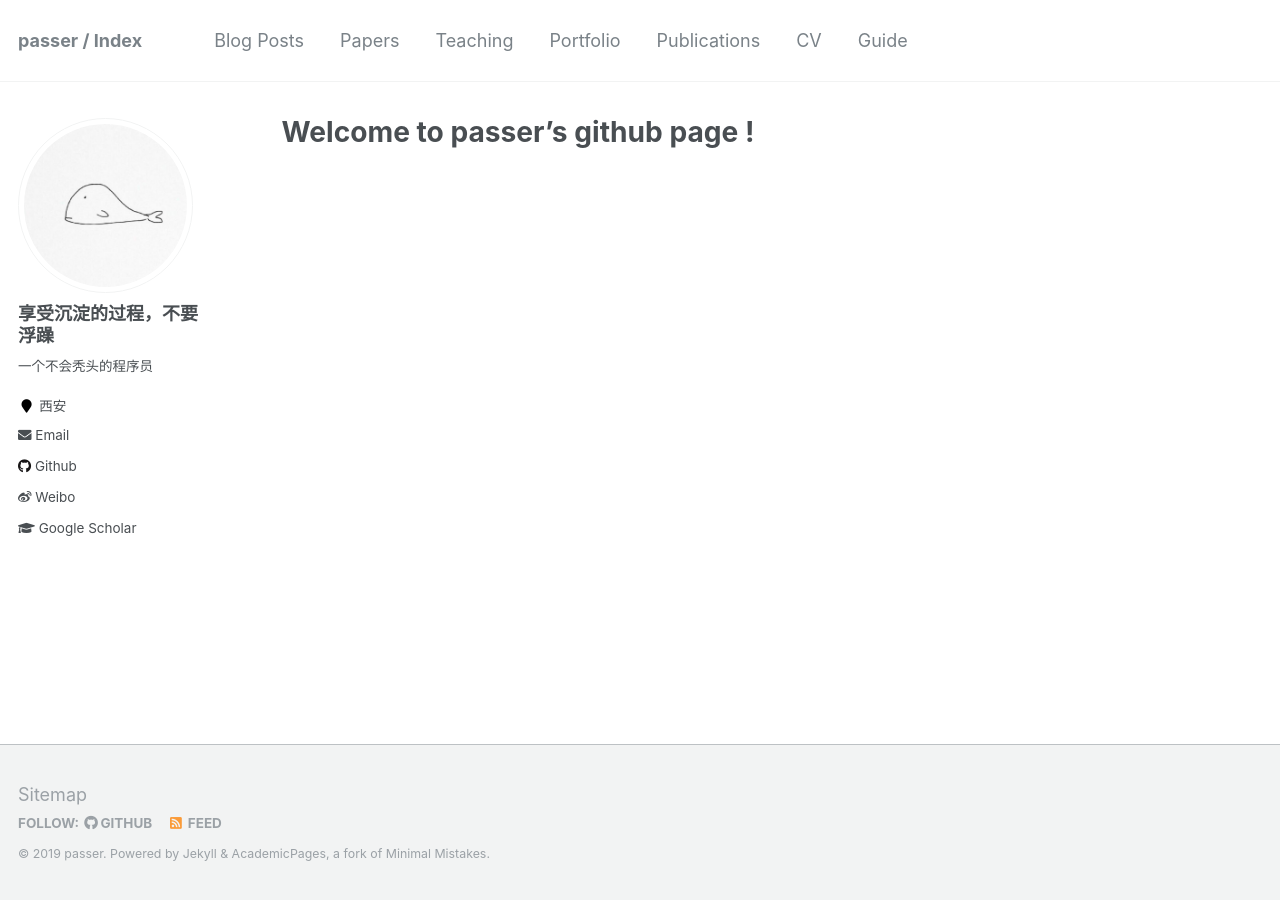
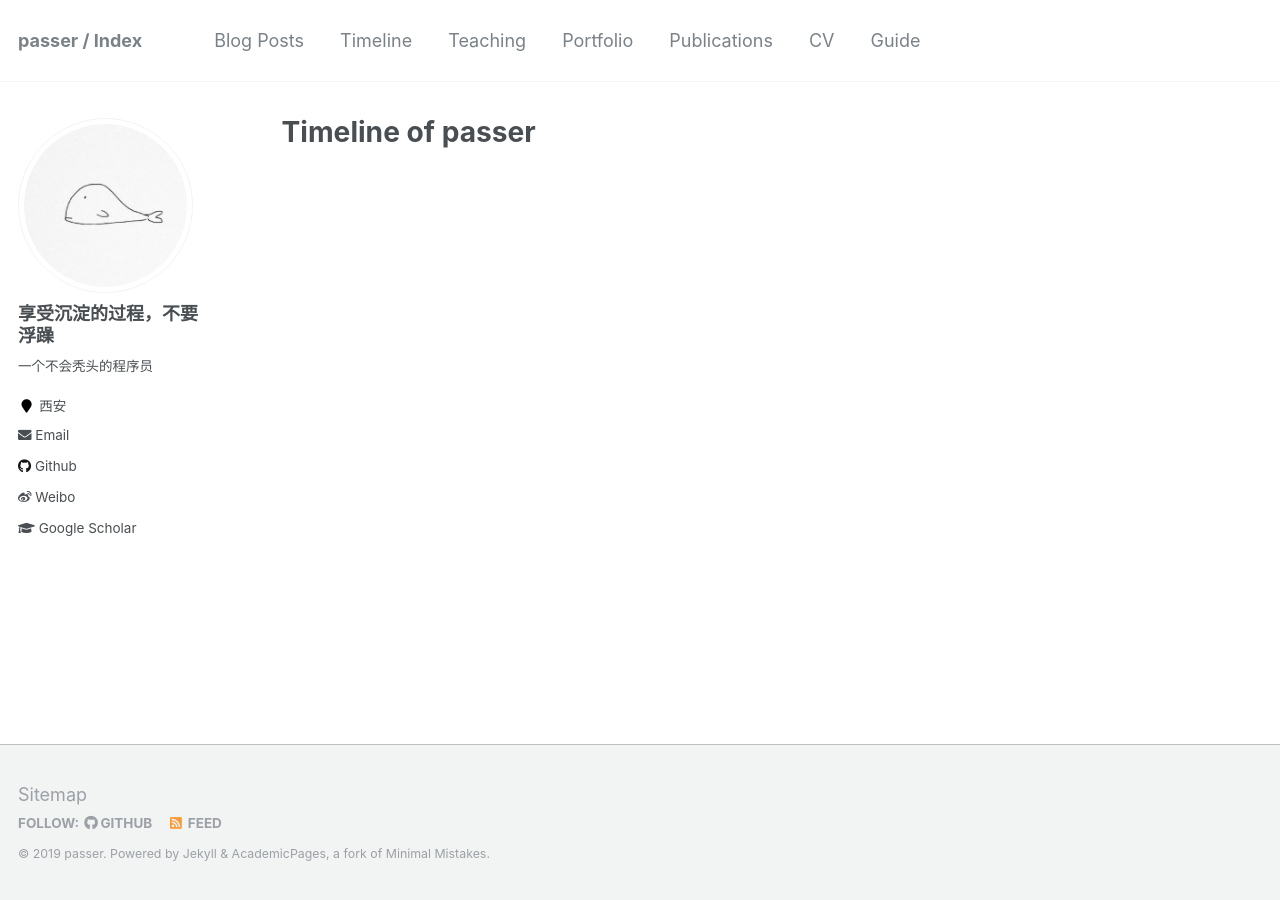
Before and after one commit to icankeep/icankeep.github.io, a Jekyll site: the page built from _pages/timeline.html, in a window 1280 px wide. Built offline with Jekyll 4.4.1, drawn with Linux system fonts in a browser that asks for light colours.

Commit message:
AutoPush

```diff
--- a/_data/navigation.yml
+++ b/_data/navigation.yml
@@ -3,8 +3,8 @@ main:
   - title: "Blog Posts"
     url: /year-archive/
 
-  - title: "Papers"
-    url: /papers/
+  - title: "Timeline"
+    url: /timeline/
 
   - title: "Teaching"
     url: /teaching/
--- /dev/null
+++ b/_pages/timeline.html
@@ -0,0 +1,9 @@
+---
+permalink: /
+title: "Timeline of passer"
+excerpt: "Timeline"
+author_profile: true
+redirect_from:
+  - /timeline/
+  - /timeline.html
+---
```
Also changed, not shown: _pages/papers.html (deleted, +0 -16 lines), _posts/2019-03-20-n的阶乘结果后面0的个数.md (+1 -1 lines).
